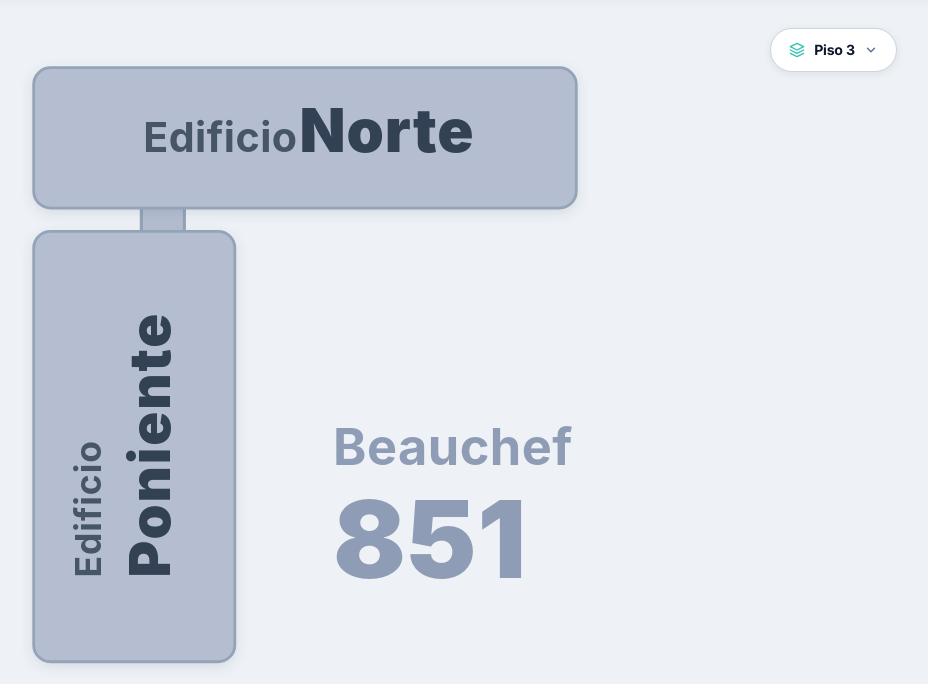
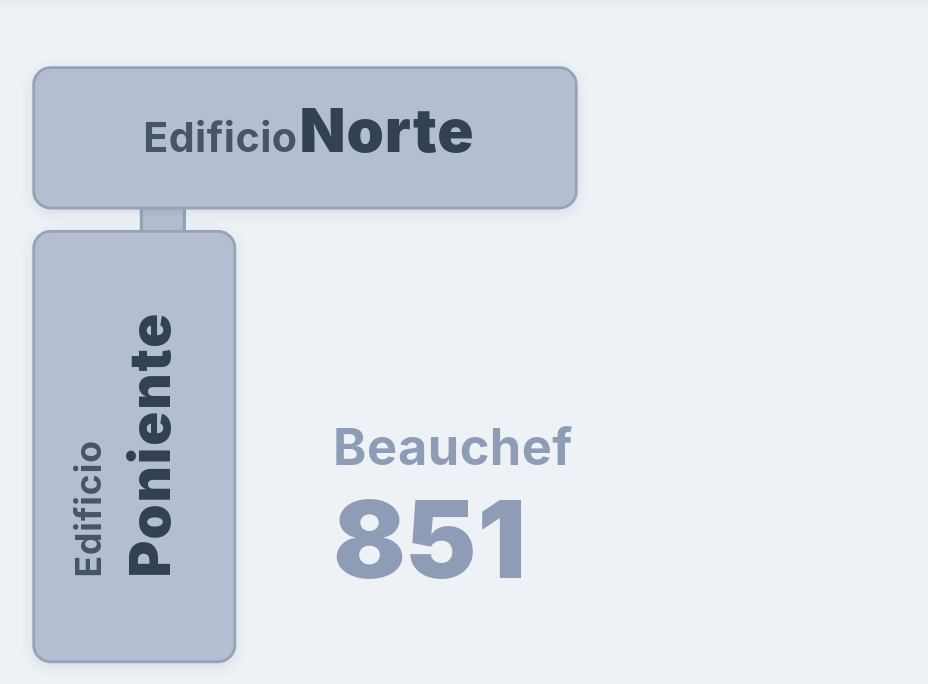
Before and after one commit to DRP5503/U-mapas, a Django app: page / in a window 1280 px wide. Shown: the part 65-749 px from the top of the page, without its empty margins (335-1263 px from the left). Run offline with Django 5.2, Linux system fonts and the light colour scheme.

Commit message:
fix(frontend): ocultar selector de pisos en vista general inicial

```diff
--- a/frontend/templates/partials/floor_selector.html
+++ b/frontend/templates/partials/floor_selector.html
@@ -1,4 +1,4 @@
-<div class="map-floating-controls" aria-label="Controles de piso">
+<div class="map-floating-controls" aria-label="Controles de piso" hidden>
     <div class="floor-selector-dropdown">
         <button type="button" class="floor-selector-btn" id="floorSelectorBtn" aria-expanded="false" aria-haspopup="listbox" aria-label="Selector de piso. Piso 3 seleccionado" title="Seleccionar piso">
             <svg class="floor-selector-icon" viewBox="0 0 24 24" width="16" height="16" fill="none" stroke="currentColor" stroke-width="2" stroke-linecap="round" stroke-linejoin="round" aria-hidden="true">
```
